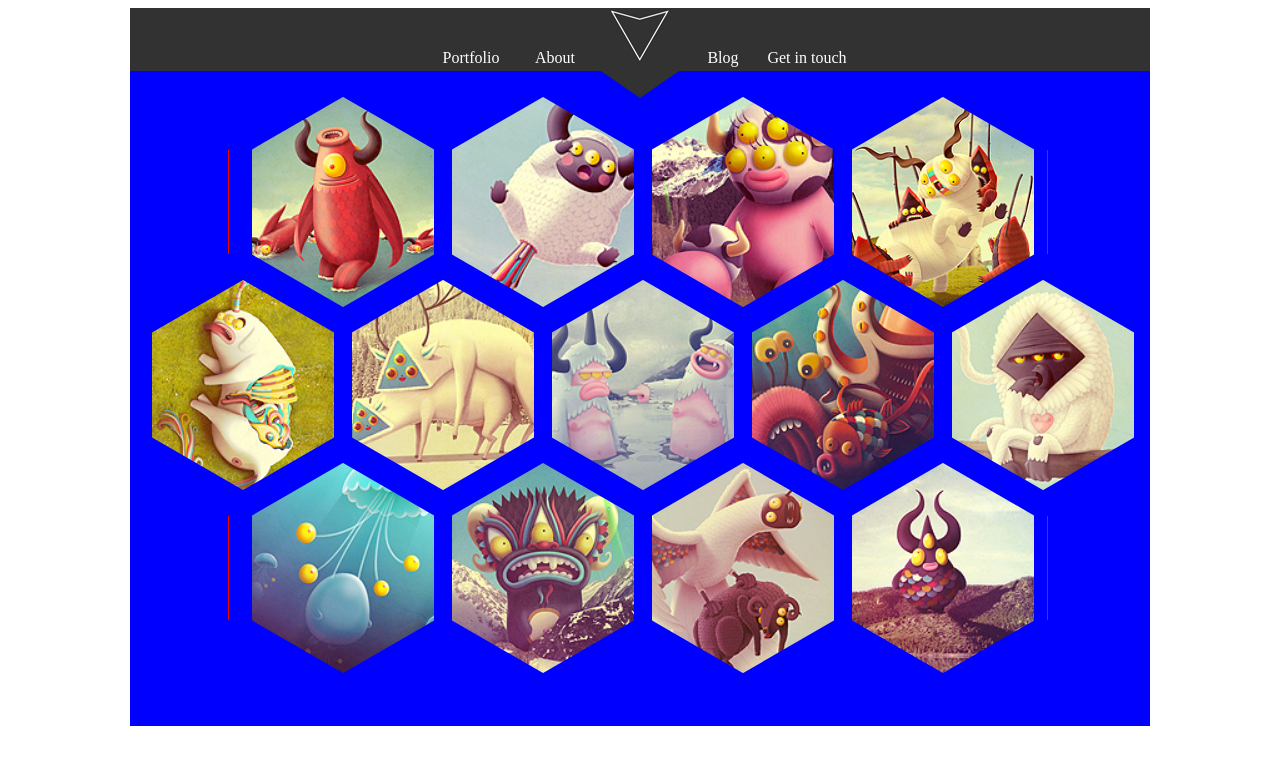
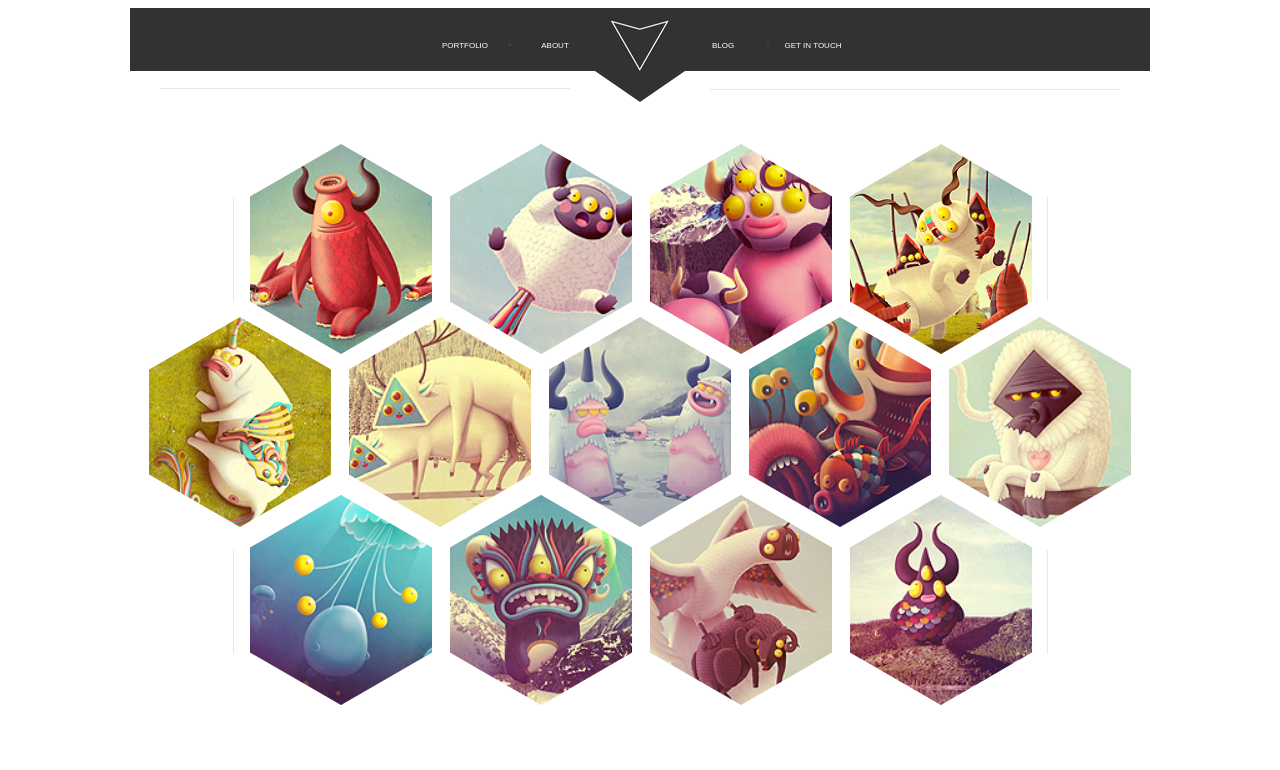
Before and after one commit to AlesyaSA/hexal, a plain HTML site: page hexal.html in a window 1280 px wide. Shown: the top 770 px of the page. Drawn offline with Linux system fonts and the light colour scheme.

Commit message:
hexal/add:nav-and-lines

```diff
--- a/hexal.html
+++ b/hexal.html
@@ -12,20 +12,28 @@
     <nav>
       <ul>
 
-        <li><a href="#">Portfolio</a></li>
-        <li><a href="#">About</a></li>
+        <li>
+          <a href="#">Portfolio</a>
+        </li>
+        <div class="dot"></div>
+        <li>
+          <a href="#">About</a>
+        </li>
 <li>
           <img src="assets/img/poli.png">
-
-            </div>
-          </div>
       </li>
-        <li><a href="#">Blog</a></li>
-        <li><a href="#">Get in touch</a></li>
+        <li>
+          <a href="#">Blog</a>
+        </li>
+        <div class="dot"></div>
+        <li>
+          <a href="#">Get in touch</a>
+        </li>
 
       </ul>
     </nav>
-
+    <div class="line-under-nav-left"></div>
+    <div class="line-under-nav-right"></div>
     <div class="triangle"></div>
 
 
@@ -35,7 +43,6 @@
 
   <section id="slider">
 
-    <div class="sectionheader">
 
     <article>
       <div class="left-line up-first">
@@ -154,19 +161,14 @@
       <div class="right-line up-third">
 
 
-          <div class="control">
-           <label for="point1"></label>
-           <label for="point2"></label>
-           <label for="point3"></label>
-           <label for="point4"></label>
-           <label for="point5"></label>
-           <label for="point6"></label>
-          </div>
       </div>
 
 
     </article>
   </section>
+<main>
+
+</main>
   <footer></footer>
 </body>
 
--- a/style.css
+++ b/style.css
@@ -12,27 +12,67 @@ header {
   color: #fff;
 }
 
+
 nav ul{
-  width: 418px;
+  width: 430px;
   margin:0 auto;
   padding: 0;
   list-style: none;
 
+
 }
+nav img{
+  padding-top: 10px;
+
+  }
 nav li{
+vertical-align: middle;
   text-align:center;
   width: 80px;
   display: inline-block;
 
   }
 nav a{
+  font-family: "sans-serif",Arial, sans-serif;
 
+  text-transform: uppercase;
+  font-size:8px;
   color:white;
   text-decoration: none;
 }
+nav a:hover{
+  color:#2f9882;
+}
+.dot{
+  position: relative;
+  display: inline-block;
+  height: 2px;
+  width: 2px;
+  background-color:#424554;
+}
+.line-under-nav-left{
+  position:relative;
+
+  top:11px;
+  left: 30px;
+  width:410px;
+  height: 1px;
+  background-color:#e4e9eb;
+}
+.line-under-nav-right{
+  position:relative;
+
+  top:11px;
+  left: 580px;
+  width:410px;
+  height: 1px;
+  background-color:#e4e9eb;
+}
+
 .triangle {
+
   position: relative;
-  bottom: 72px;
+  bottom: 80px;
   height: 103px;
   width: 90px;
   background-color:#323232;
@@ -125,7 +165,7 @@ nav a{
 }
 
 .first-el-sec-line {
-  padding-left: 10px;
+  padding-left: 7px;
 }
 
 .up-first {
@@ -133,12 +173,12 @@ nav a{
 }
 
 .up-third {
-  bottom: 102px;
+  bottom: 115px;
 }
 
 .left-line {
-  border-right: 1px solid rgb(255, 0, 0);
-  margin-right: 7px;
+  border-right: 1px solid #e4e9eb;
+  margin-left: 5px;
   width: 98px;
   height: 104px;
   position: relative;
@@ -146,8 +186,8 @@ nav a{
 }
 
 .right-line {
-  margin-left: 7px;
-  border-left: 1px solid rgb(255, 0, 0);
+  margin-left: 9px;
+  border-left: 1px solid #e4e9eb;
   margin-top: 40px;
   width: 98px;
   height: 104px;
@@ -156,18 +196,23 @@ nav a{
 }
 
 .sec-line {
-  bottom: 30px;
+  bottom: 40px;
 
 }
 
 .third-line {
-  bottom: 60px;
+  bottom: 75px;
 }
 
 article {
   padding: 0px;
-  padding-top: 1em;
+  padding-top: 63px;
   width: 1020px;
   margin: 0 auto;
-  background-color: blue;
+  background-color: white;
 }
+main{
+  width:1020px;
+  height: 341px;
+  background-color: #2eb398;
+}
```
Lines whose indentation alone changed are shown as unchanged.
